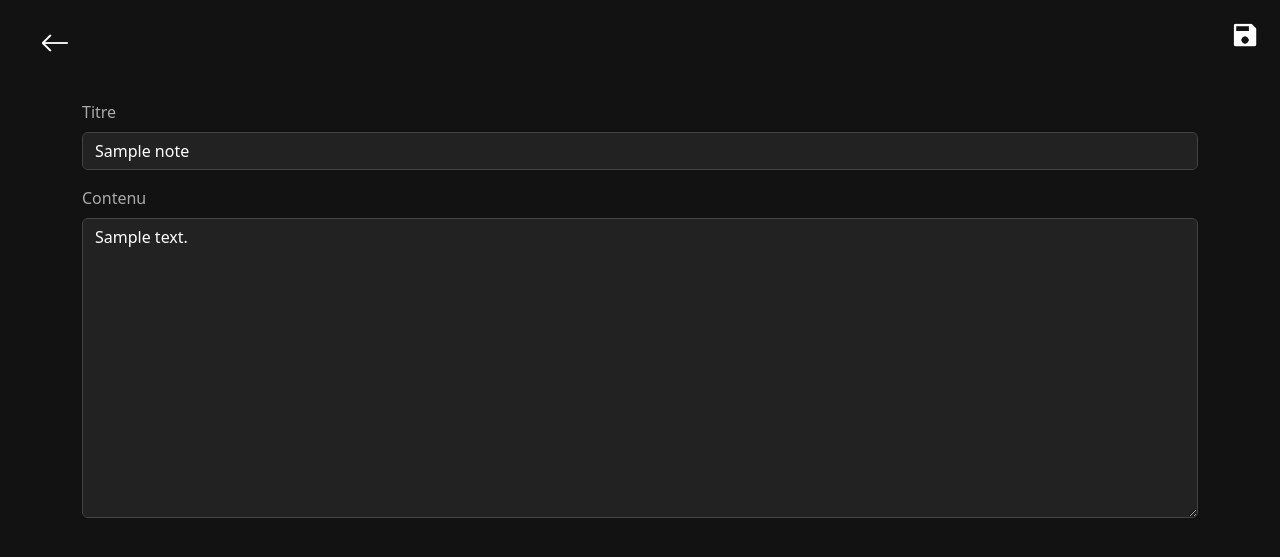
After one commit to Nounes7580/Note-manager, a PHP site: the page made by view/view_edit_Note.php in a window 1280 px wide. The commit adds this page. Shown: the top 557 px of the page. Run offline with PHP 8.4, Linux system fonts and the light colour scheme; the template is opened without the code that fills it: most values are stand-ins (such as "Sample title", 1, 10 or a date in 2020).

Commit message:
feat_edittextnote: la vue et l'editation du text sans sauvegarde

```diff
--- a/view/standard_note_nav.php
+++ b/view/standard_note_nav.php
@@ -46,7 +46,7 @@
       <a class="nav-link" href="<?php echo $web_root; ?>Notes/archive_note/<?php echo $note->id; ?>">
         <i class="bi bi-download"></i> <!-- Download icon -->
       </a>
-      <a class="nav-link" href="#">
+      <a class="nav-link" href="<?php echo $web_root; ?>Notes/edit_note/<?php echo $note->id; ?>">
         <i class="bi bi-pencil"></i> <!-- Pencil for editing -->
       </a>
     </div>
--- /dev/null
+++ b/view/view_edit_Note.php
@@ -0,0 +1,91 @@
+<?php
+// Vérifiez que la note à éditer est passée à la vue
+if (!isset($note)) {
+    throw new Exception("La note à éditer n'est pas définie.");
+}
+?>
+
+<!DOCTYPE html>
+<html lang="fr">
+<head>
+    <meta charset="UTF-8">
+    <title>Éditer la Note</title>
+    <link rel="stylesheet" href="https://cdn.jsdelivr.net/npm/bootstrap@5.3.2/dist/css/bootstrap.min.css">
+    <link rel="stylesheet" href="https://cdn.jsdelivr.net/npm/bootstrap-icons/font/bootstrap-icons.css">
+</head>
+<style>
+      body {
+        background-color: #121212; /* Fond sombre */
+        color: #e4e4e4; /* Texte clair */
+    }
+    .form-control {
+        background-color: #222; /* Fond des champs de formulaire */
+        color: white; /* Texte des champs de formulaire */
+        border-color: #444; /* Bordure des champs de formulaire */
+    }
+    .form-label {
+        color: #aaa; /* Couleur des étiquettes de formulaire */
+    }
+
+    .btn-create-note {
+        position: fixed; /* Fixed position */
+        top: 20px; /* Distance from the top */
+        right: 20px; /* Distance from the right */
+        z-index: 1000; /* Ensure it's above other items */
+        background-color: transparent; /* Fond transparent */
+        border: none; /* Supprimer la bordure */
+        padding: 0; /* Supprimer le rembourrage */
+        cursor: pointer; /* Curseur de pointeur */
+    }
+    .btn-create-note img {
+        width: 30px; /* Largeur de l'image */
+        height: 30px; /* Hauteur de l'image */
+    }
+    .bi-arrow-left {
+        font-size: 30px;
+    position: fixed;
+    top: 20px;
+    left: 40px; /* Déplacer légèrement vers la droite */
+    z-index: 1000;
+    color: white;
+
+}
+.container-form {
+    margin-top: 100px; /* Ajoutez plus de marge pour pousser le formulaire vers le bas */
+}
+#text {
+        height: 300px; /* Définir une hauteur spécifique pour la zone de texte */
+    }
+</style>
+<body>
+<div><a href="#"><button type="submit" class="btn-create-note">
+        <img src="../css/save-icon-14.png" alt="Créer la note" />
+    </button></a>
+    <a href="javascript:history.back()" class="bi bi-arrow-left">
+
+    </a>
+</div>
+
+    <div class="container container-form"> <!-- Utiliser des classes Bootstrap pour la mise en page -->
+        <form action="./save_edited_note" method="post">
+            <input type="hidden" name="id" value="<?= htmlspecialchars($note->id) ?>">
+
+            <div class="mb-3">
+                <label for="title" class="form-label">Titre</label>
+                <input type="text" class="form-control" id="title" name="title" value="<?= htmlspecialchars($note->title) ?>" required>
+            </div>
+
+            <div class="mb-3">
+                <label for="text" class="form-label">Contenu</label>
+                <textarea class="form-control" id="text" name="text" rows="5"><?= htmlspecialchars($note->content) ?></textarea>
+            </div>
+
+            <button type="submit" class="btn-create-note">
+            <img src="../css/save-icon-14.png" alt="Créer la note" />
+        </button>
+
+        </form>
+    </div>
+    <script src="https://cdn.jsdelivr.net/npm/bootstrap@5.3.2/dist/js/bootstrap.bundle.min.js"></script>
+</body>
+</html>
```
Also changed, not shown: controller/ControllerNotes.php (+39 -0 lines).
